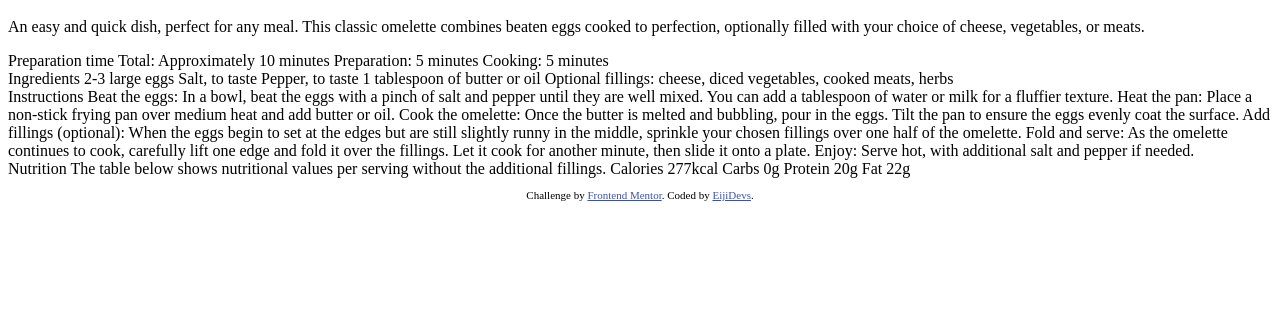
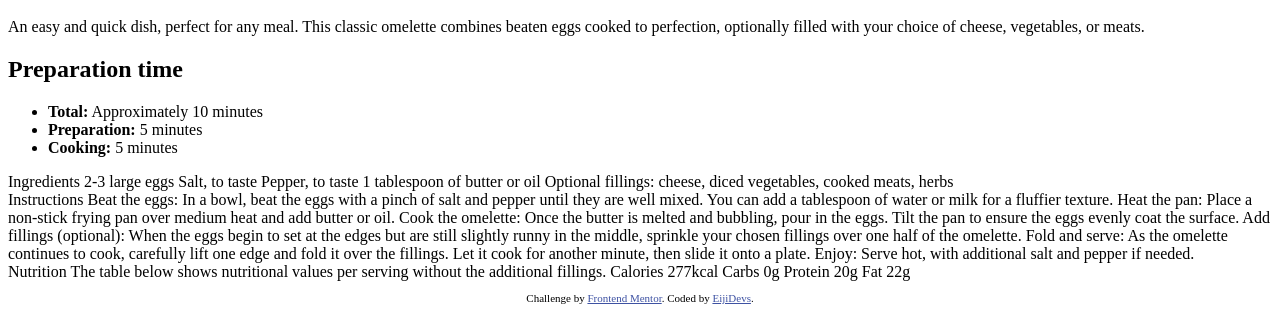
Before and after one commit to EijiDevs/recipe-page-practice, a plain HTML site: page index.html in a window 1280 px wide. Shown: the part 607-922 px from the top of the page. Before the commit the page ends 819 px from the top, so only its background shows below. Drawn offline with Linux system fonts and the light colour scheme.

Commit message:
feat(layout): add recipe preparation time section layout

```diff
--- a/index.html
+++ b/index.html
@@ -22,10 +22,12 @@
     </header>
     <main class="recipe__content">
       <section class="recipe__preparation-time">
-        Preparation time
-        Total: Approximately 10 minutes
-        Preparation: 5 minutes
-        Cooking: 5 minutes
+        <h2 class="preparation-time__title">Preparation time</h2>
+        <ul class="preparation-time__list">
+          <li class="preparation-time__list-element"><b>Total:</b> Approximately 10 minutes</li>
+          <li class="preparation-time__list-element"><b>Preparation:</b> 5 minutes</li>
+          <li class="preparation-time__list-element"><b>Cooking:</b> 5 minutes</li>
+        </ul>
       </section>
       <section class="recipe__ingredients">
         Ingredients
```
